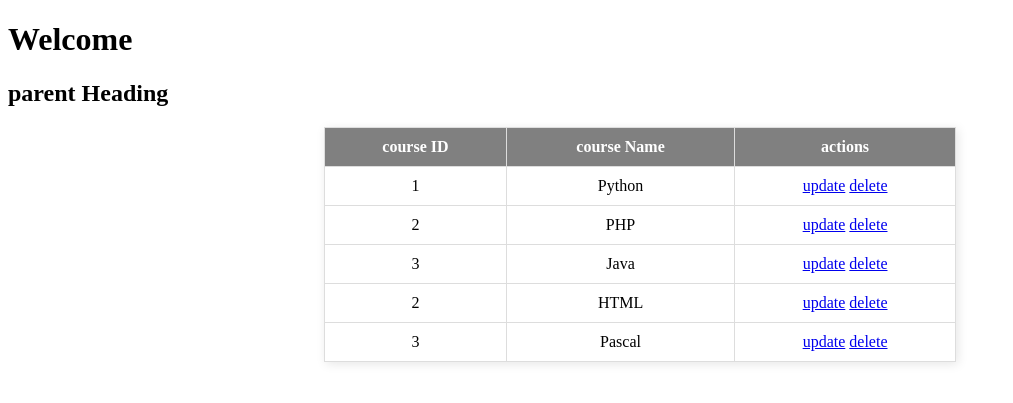
After one commit to amr-hussain/Django_labs, a Django app: page /courses/list/ in a window 1280 px wide. The commit adds this page. Shown: the top 403 px of the page, without its empty margins (0-1013 px from the left). Run offline with Django 5.2, Linux system fonts and the light colour scheme.

Commit message:
adding static files, course app

```diff
--- a/day1_lab/ITIan/ITIan/settings.py
+++ b/day1_lab/ITIan/ITIan/settings.py
@@ -56,7 +56,7 @@ ROOT_URLCONF = 'ITIan.urls'
 TEMPLATES = [
     {
         'BACKEND': 'django.template.backends.django.DjangoTemplates',
-        'DIRS': [],
+        'DIRS': [BASE_DIR/'templates'],
         'APP_DIRS': True,
         'OPTIONS': {
             'context_processors': [
--- a/day1_lab/ITIan/ITIan/urls.py
+++ b/day1_lab/ITIan/ITIan/urls.py
@@ -15,14 +15,15 @@ Including another URLconf
     2. Add a URL to urlpatterns:  path('blog/', include('blog.urls'))
 """
 from django.contrib import admin
-from django.urls import path
-
-# from day1_lab.ITIan.trainee.views import update_trainee
+from django.urls import path,include
 from trainee.views import *
 urlpatterns = [
     path('admin/', admin.site.urls),
-    path('login/', login, name="login"),
-    path('delete/', delete_trainee, name="delete"),
-    path('trainees/', list_trainees, name="delete"),
+    # route to trainee app
+    path("", include("trainee.urls")),
+
+    # route to course app
+    path("courses/", include("course.urls")),
+
 
 ]
--- /dev/null
+++ b/day1_lab/ITIan/course/templates/course/show_courses.html
@@ -0,0 +1,67 @@
+<!DOCTYPE html>
+<html lang="en">
+<head>
+    <meta charset="UTF-8">
+    <meta name="viewport" content="width=device-width, initial-scale=1.0">
+    <title>courses</title>
+    <style>
+            table {
+            width: 50%;
+            margin: 20px auto;
+            border-collapse: collapse;
+            background-color: white;
+            box-shadow: 2px 2px 10px rgba(0, 0, 0, 0.1);
+        }
+
+        th, td {
+            padding: 10px;
+            border: 1px solid #ddd;
+            text-align: center;
+        }
+
+        th {
+            background-color: gray;
+            color: white;
+        }
+
+    </style>
+</head>
+<body>
+
+    <header>
+        <h1>Welcome</h1>
+    </header>
+
+    <main>
+
+        <h2>{% block heading %} parent Heading {% endblock %}</h2>
+
+        {% block content %}
+        <table border="1">
+            <thead>
+                <tr>
+                    <th>course ID</th>
+                    <th>course Name</th>
+                    <th>actions</th>
+                </tr>
+            </thead>
+            <tbody>
+                {% for course in list %}
+                    <tr>
+                        {% for item in course %}
+                            <td>{{ item }}</td>
+                        {% endfor %}
+                        <td>
+                            <a href='{% url "update" course.0 %}'>update</a>
+                            <a href='{% url "delete" course.0 %}'>delete</a>
+                        </td>
+                    </tr>
+                {% endfor %}
+            </tbody>
+        </table>
+        {% endblock %}
+
+    </main>
+
+</body>
+</html>
--- /dev/null
+++ b/day1_lab/ITIan/course/urls.py
@@ -0,0 +1,9 @@
+from django.urls import path
+from .views import *
+urlpatterns = [
+
+    path('list/', course_list, name="show"),
+    path('add/', add_course, name="add"),
+    path('update/<int:course_id>', update_course, name="update"),
+    path('delete/<int:course_id>', delete_course, name="delete"),
+    ]
--- a/day1_lab/ITIan/course/views.py
+++ b/day1_lab/ITIan/course/views.py
@@ -1,3 +1,26 @@
 from django.shortcuts import render
+from django.http import HttpResponse
 
 # Create your views here.
+
+
+course_data =  [
+    [1, 'Python'],
+    [2, 'PHP'],
+    [3, 'Java'],
+    [2, 'HTML'],
+    [3, 'Pascal'],
+]
+
+def course_list(request):
+
+    return render(request, 'course/show_courses.html', context={'list': course_data})
+
+def add_course(request):
+    pass
+
+def update_course(request, course_id):
+    return HttpResponse(f"<h1>updating course with id {course_id}</h1>")
+
+def delete_course(request, course_id):
+    return HttpResponse(f"<h1>deleted coures with id {course_id}</h1>")
--- /dev/null
+++ b/day1_lab/ITIan/trainee/urls.py
@@ -0,0 +1,11 @@
+from django.urls import path
+from .views import *
+urlpatterns = [
+
+    path('login/', login, name="login"),
+    path('delete/<int:trainee_id>', delete_trainee, name="delete"),
+    path('add/', add_trainee, name="add"),
+    path('update', update_trainee, name="update"),
+    path('trainees/', list_trainees, name="show"),
+    path('show/', show, name="show"),
+]
```
Also changed, not shown: day1_lab/ITIan/course/templates/course/delete_course.html (added, +10 -0 lines), day1_lab/ITIan/course/templates/course/update_course.html (added, +10 -0 lines), day1_lab/ITIan/templates/parent.html (added, +29 -0 lines), day1_lab/ITIan/templates/parent_course.html (added, +37 -0 lines), day1_lab/ITIan/trainee/templates/trainee/add_trainee.html (+8 -4 lines), day1_lab/ITIan/trainee/templates/trainee/update_trainee.html (+16 -19 lines), day1_lab/ITIan/trainee/views.py (+21 -22 lines).
